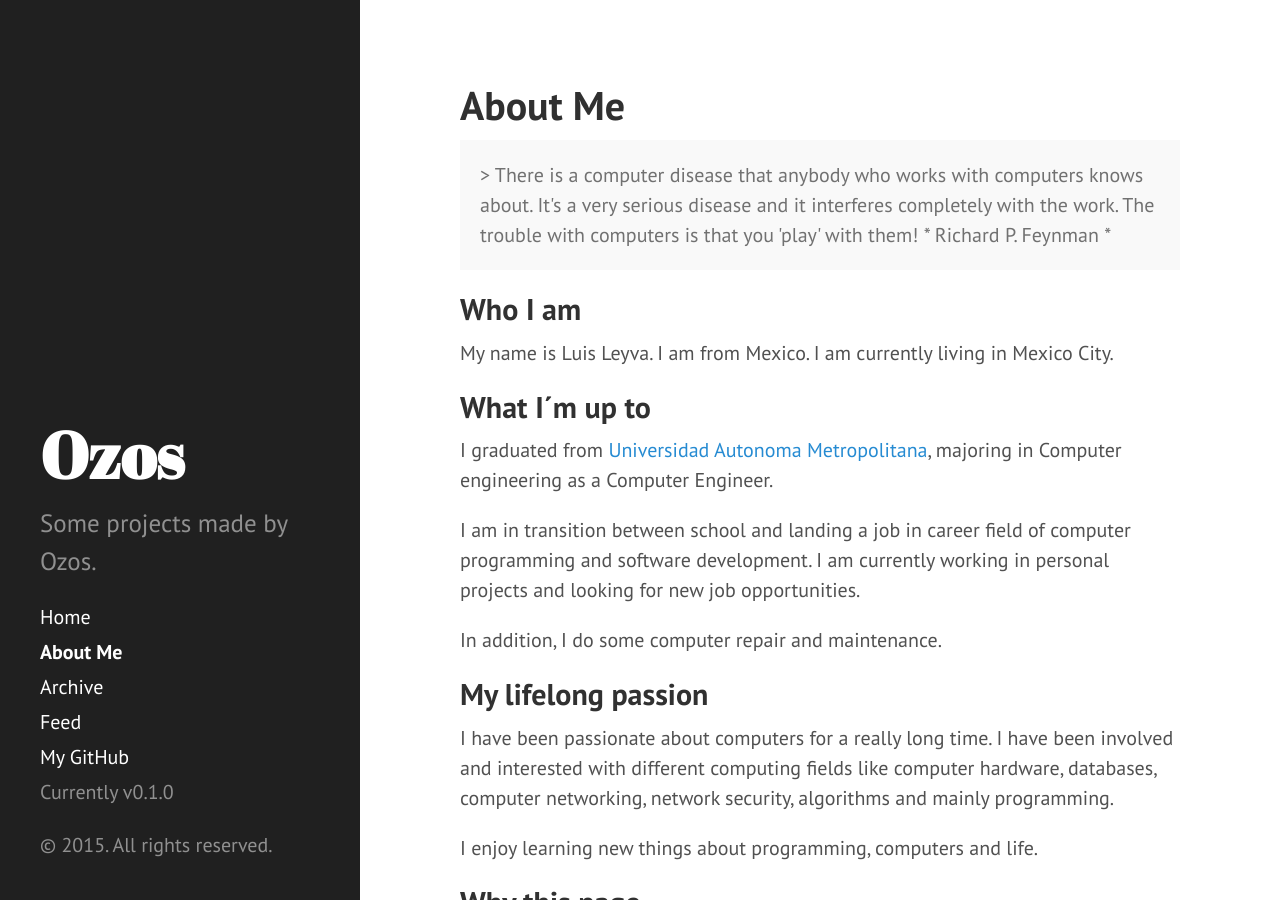
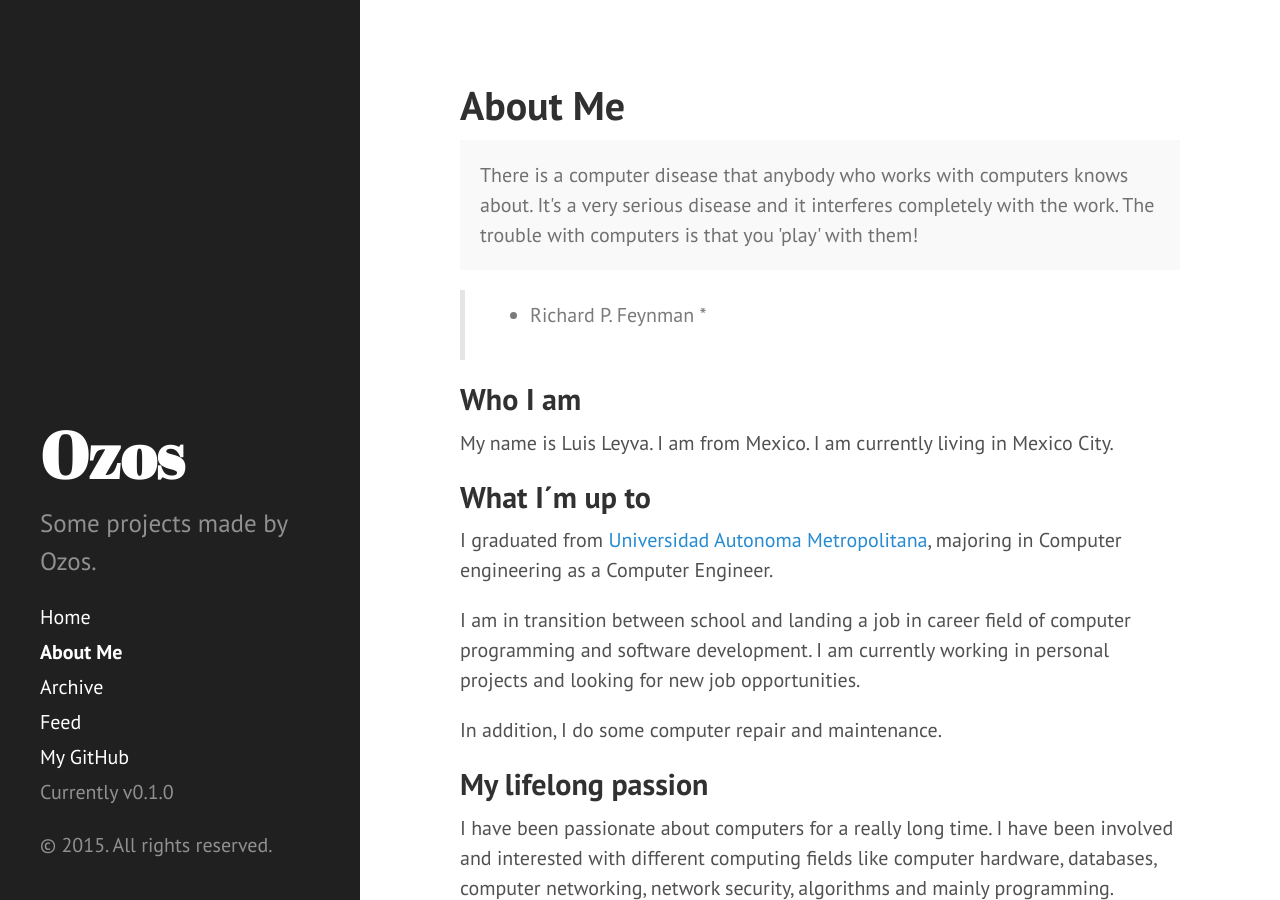
Before and after one commit to ozos/ozos.github.io, a Jekyll site: the page built from about.md, in a window 1280 px wide and 900 px high. Built offline with Jekyll 4.4.1, drawn with Linux system fonts in a browser that asks for light colours; Markdown is read by kramdown in place of the engine named in the settings.

Commit message:
minor change

```diff
--- a/about.md
+++ b/about.md
@@ -4,10 +4,8 @@ title: About Me
 ---
 
 <p class="message">
-  > There is a computer disease that anybody who works with computers knows about. It's a very serious disease and it interferes completely with the work. The trouble with computers is that you 'play' with them!
-
-
-	* Richard P. Feynman * </p>
+  There is a computer disease that anybody who works with computers knows about. It's a very serious disease and it interferes completely with the work. The trouble with computers is that you 'play' with them! </p>
+  > * Richard P. Feynman *
 
 ##Who I am
 
```
